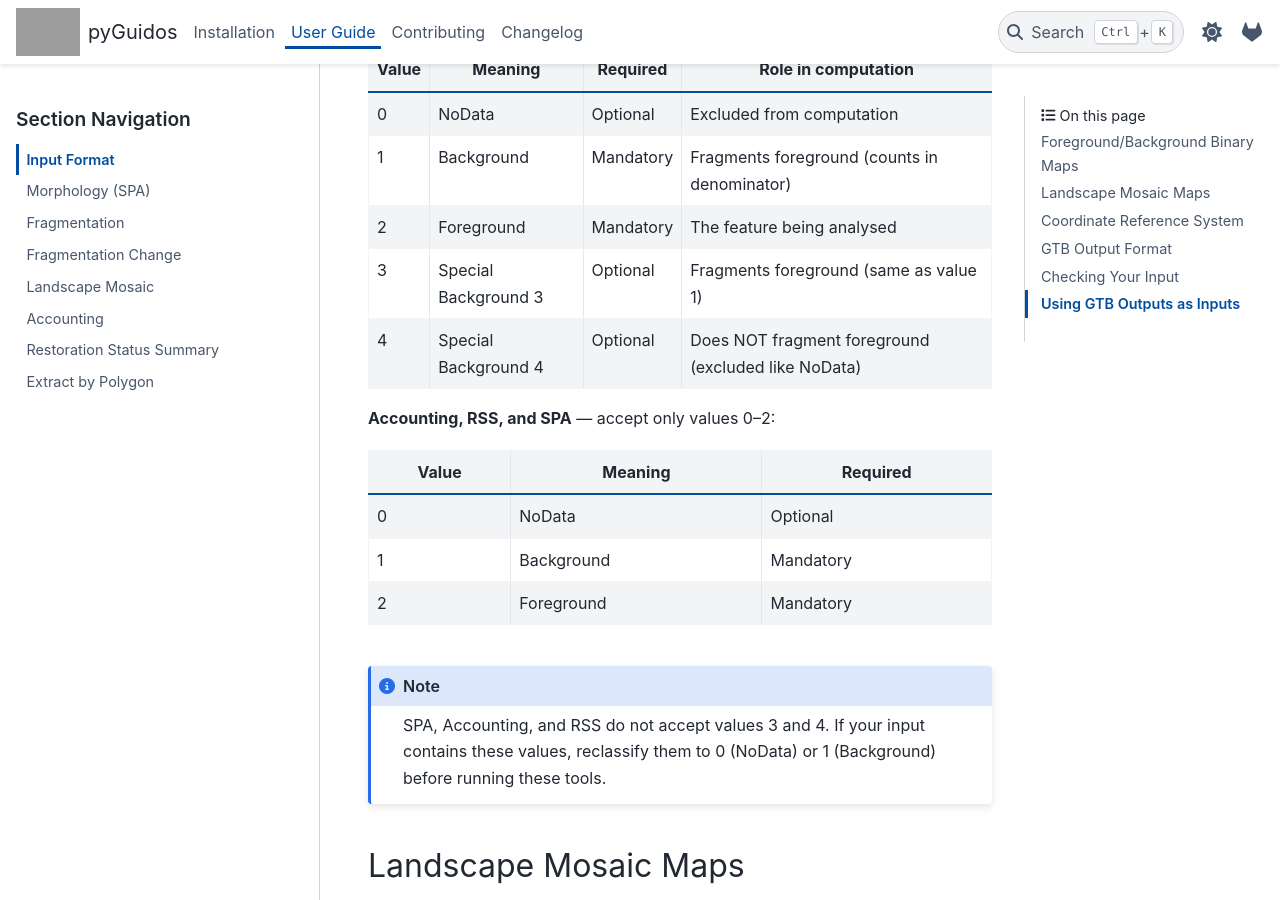
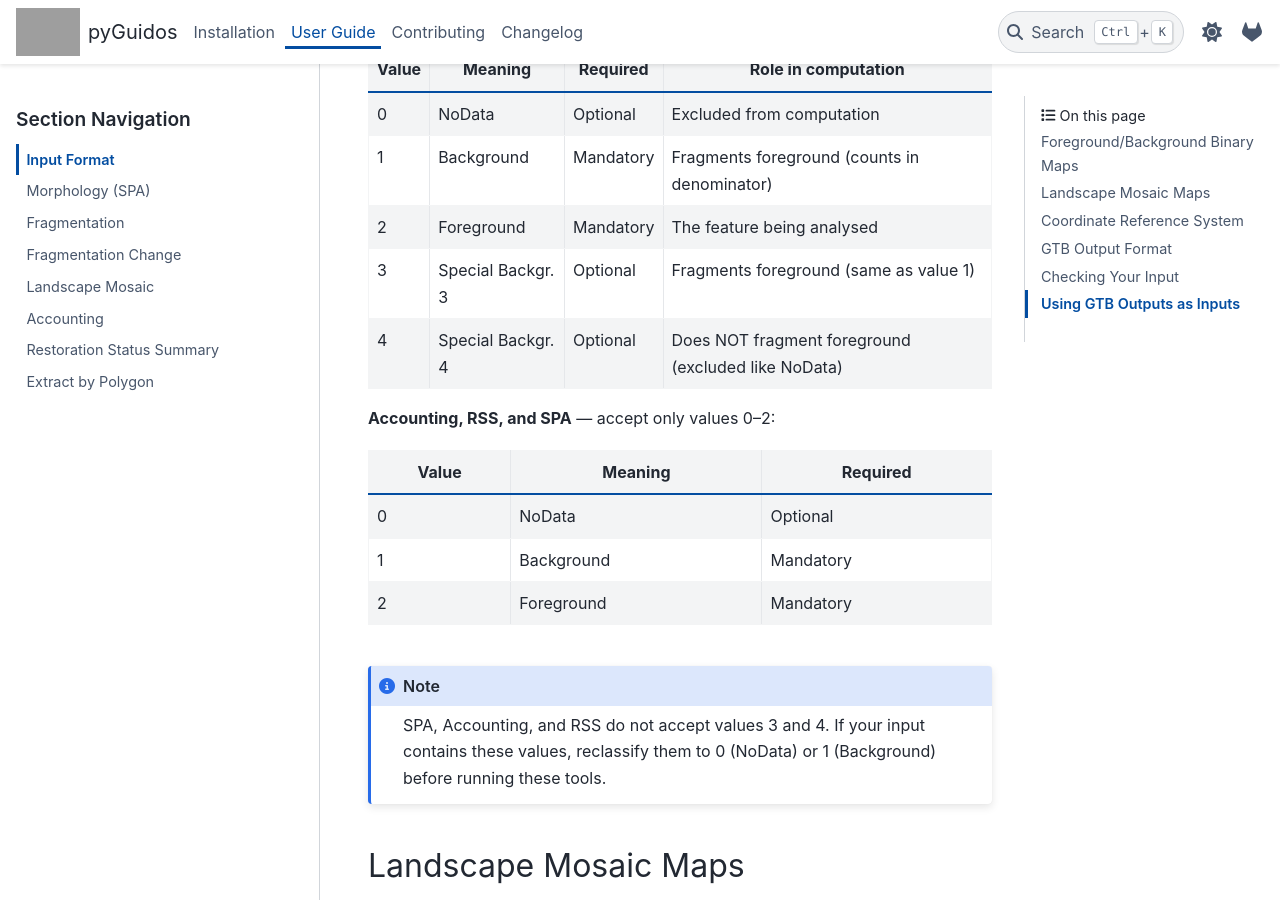
Before and after one commit to nonpenso/pyguidos, a Sphinx documentation site: the page built from docs/usage/input_format.rst, in a window 1280 px wide and 900 px high, scrolled down 765 px. Built offline with Sphinx 7.4.7 and the PyData theme 0.15.4, drawn with Linux system fonts in a browser that asks for light colours; grey boxes are pictures that could not be loaded.

Commit message:
optimize table

```diff
--- a/docs/usage/input_format.rst
+++ b/docs/usage/input_format.rst
@@ -47,11 +47,11 @@ non-foreground areas interact with the analysis:
      - Mandatory
      - The feature being analysed
    * - 3
-     - Special Background 3
+     - Special Backgr. 3
      - Optional
      - Fragments foreground (same as value 1)
    * - 4
-     - Special Background 4
+     - Special Backgr. 4
      - Optional
      - Does NOT fragment foreground (excluded like NoData)
 
```
